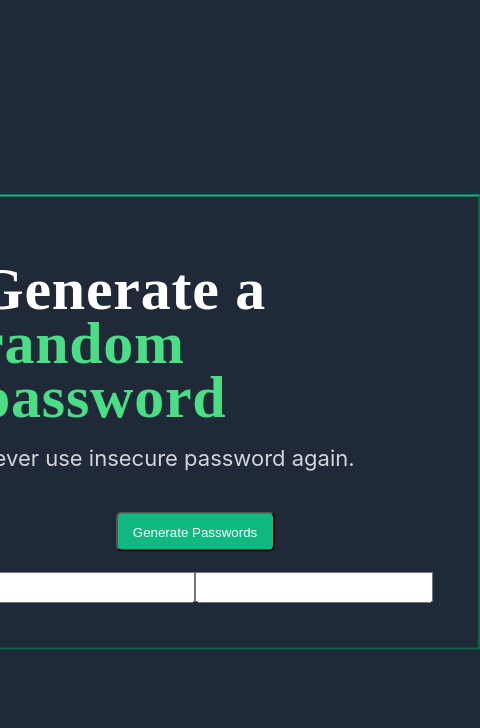
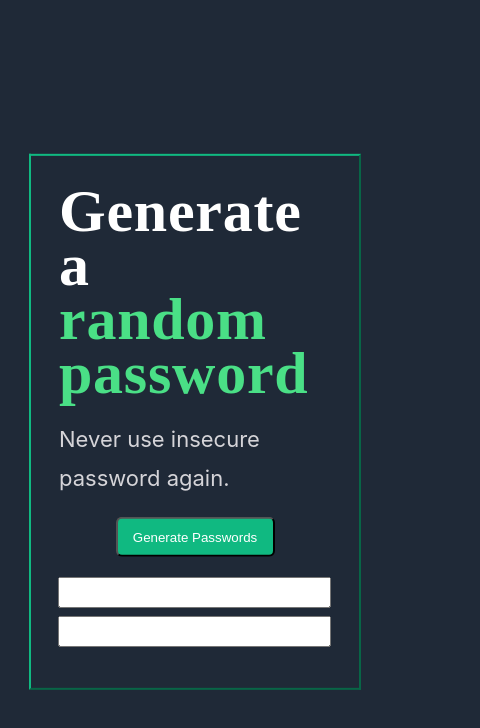
Before and after one commit to Marichka20/random-password-generator, a plain HTML site: page Random Password Generator1/index.html in a window 390 px wide. Shown: the whole page, 480 px wide, since content can reach past the window. Drawn offline with Linux system fonts and the light colour scheme.

Commit message:
Update style.css

```diff
--- a/Random Password Generator1/style.css
+++ b/Random Password Generator1/style.css
@@ -2,6 +2,7 @@ body{
   background-color: #1F2937;
 }
 .container{
+  width: 45%;
   margin: 0;
   position: absolute;
   top: 50%;
@@ -10,14 +11,14 @@ body{
   transform: translate(-50%, -50%);
   border: 2px solid #10B981;
   border-style: outset;
-  padding: 45px 45px;
+  padding: 2.5em 2.5em;
 }
 .gen-pass{
 font-family: 'Karla';
 font-style: normal;
 font-weight: 700;
-font-size: 30px;
-line-height: 30px;
+font-size: 1.875em;
+line-height: 1.875;
 letter-spacing: 0.025em;
 line-height: 0.9;
 color: #FFFFFF;
@@ -30,12 +31,12 @@ p {
 font-family: 'Inter';
 font-style: normal;
 font-weight: 400;
-font-size: 22px;
-line-height: 28px;
+font-size: 1.375em;
+line-height: 1.75em;
 color: #D5D4D8;
 }
-p, h1, button {
-  margin: 20px;
+p, h1 {
+  margin: 1.25rem;
   padding: 0px;
 }
 
@@ -45,6 +46,8 @@ button{
   width: 159px;
   height: 40px;
   color: #FFFFFF;
+  margin: 0px 0px 1.25rem 0px;
+  padding: 0px;
 }
 
 :hover{
@@ -70,3 +73,22 @@ input{
   font-weight: bold;
   letter-spacing: 0.099em;
 }
+
+@media only screen and (max-width: 600px) {
+  .container{
+padding: 0.5em 0.5em;
+width: 80%;
+}
+.in-form{
+  display: flex;
+  flex-direction: column;
+  gap: 0.5em;
+}
+#password1, #password2{
+width: 85%;
+margin-left: 1.4em;
+}
+#password2{
+  margin-bottom: 2.5em;
+  }
+}
```
